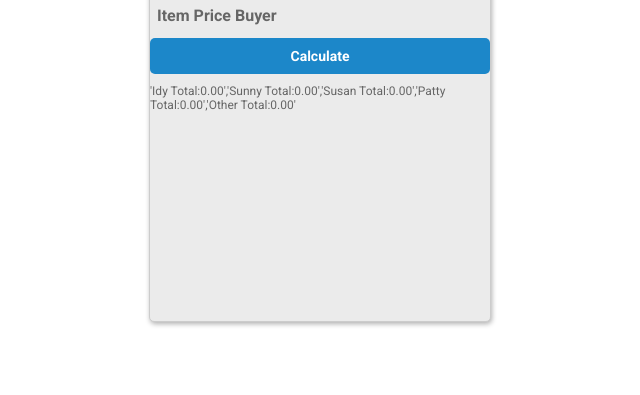
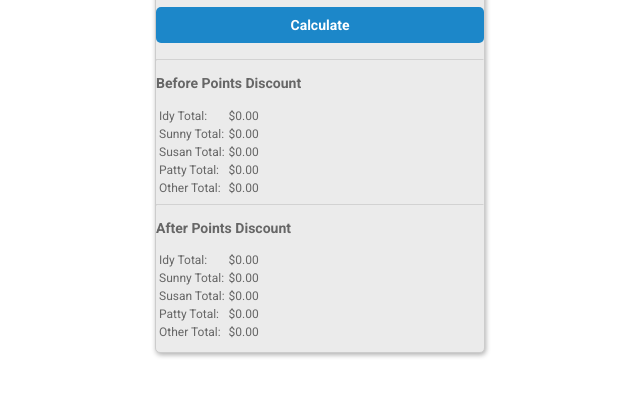
Before and after one commit to wang-eric/wang-eric.github.io, a plain HTML site: page index.html in a window 1280 px wide. Both pictures are taken after a click on the button "Calculate". Shown: the part 319-714 px from the top of the page, without its empty margins (320-960 px from the left). Drawn offline with Linux system fonts and the light colour scheme.

Commit message:
Output Display Update

```diff
--- a/index.html
+++ b/index.html
@@ -242,6 +242,7 @@
 	let submit = () => {
 		let myTab = document.getElementById('empTable');
 		let arrValues = new Array();
+		let output_string;
 		let idy_total = 0;
 		let sunny_total = 0;
 		let susan_total = 0;
@@ -289,19 +290,25 @@
 			buyer = ""
 			price = 0
 		}
+		output_string = "<hr><h3>" + "Before Points Discount" + "</h3>";
+		output_string = output_string + "<table><tr><td>" + "Idy Total:" + "</td><td>$"+ roundTo(idy_total,2) + "</td></tr>";
+		output_string = output_string + "<tr><td>" + "Sunny Total:" + "</td><td>$" + roundTo(sunny_total,2) + "</td></tr>";
+		output_string = output_string + "<tr><td>" + "Susan Total:" + "</td><td>$" + roundTo(susan_total,2) + "</td></tr>";
+		output_string = output_string + "<tr><td>" + "Patty Total:" + "</td><td>$" + roundTo(patty_total,2) + "</td></tr>";
+		output_string = output_string + "<tr><td>" + "Other Total:" + "</td><td>$" + roundTo(other_total,2) + "</td></tr></table>";
 		idy_total = roundTo(idy_total * 1.13 - idy_total * 15 * 20 / 1000,2)
 		sunny_total = roundTo(sunny_total * 1.13 - sunny_total * 15 * 20 / 1000,2)
 		susan_total = roundTo(susan_total * 1.13 - susan_total * 15 * 20 / 1000,2)
 		patty_total = roundTo(patty_total * 1.13 - patty_total * 15 * 20 / 1000,2)
 		other_total = roundTo(other_total * 1.13 - other_total * 15 * 20 / 1000,2)
-
-		arrValues.push("'" + "Idy Total:" + idy_total + "'");
-		arrValues.push("'" + "Sunny Total:" + sunny_total + "'");
-		arrValues.push("'" + "Susan Total:" + susan_total + "'");
-		arrValues.push("'" + "Patty Total:" + patty_total + "'");
-		arrValues.push("'" + "Other Total:" + other_total + "'");
+		output_string = output_string + "<hr><h3>" + "After Points Discount" + "</h3>";
+		output_string = output_string + "<table><tr><td>" + "Idy Total:" + "</td><td>$"+ idy_total + "</td></tr>";
+		output_string = output_string + "<tr><td>" + "Sunny Total:" + "</td><td>$"+ sunny_total + "</td></tr>";
+		output_string = output_string + "<tr><td>" + "Susan Total:" + "</td><td>$"+ susan_total + "</td></tr>";
+		output_string = output_string + "<tr><td>" + "Patty Total:" + "</td><td>$"+ patty_total + "</td></tr>";
+		output_string = output_string + "<tr><td>" + "Other Total:" + "</td><td>$"+ other_total + "</td></tr></table>";
 		// The final output.
-		document.getElementById('output').innerHTML = arrValues;
+		document.getElementById('output').innerHTML = output_string;
 		//console.log (arrValues);   // you can see the array values in your browsers console window. Thanks :-)
 	}
 	function roundTo(n, digits) {
```
